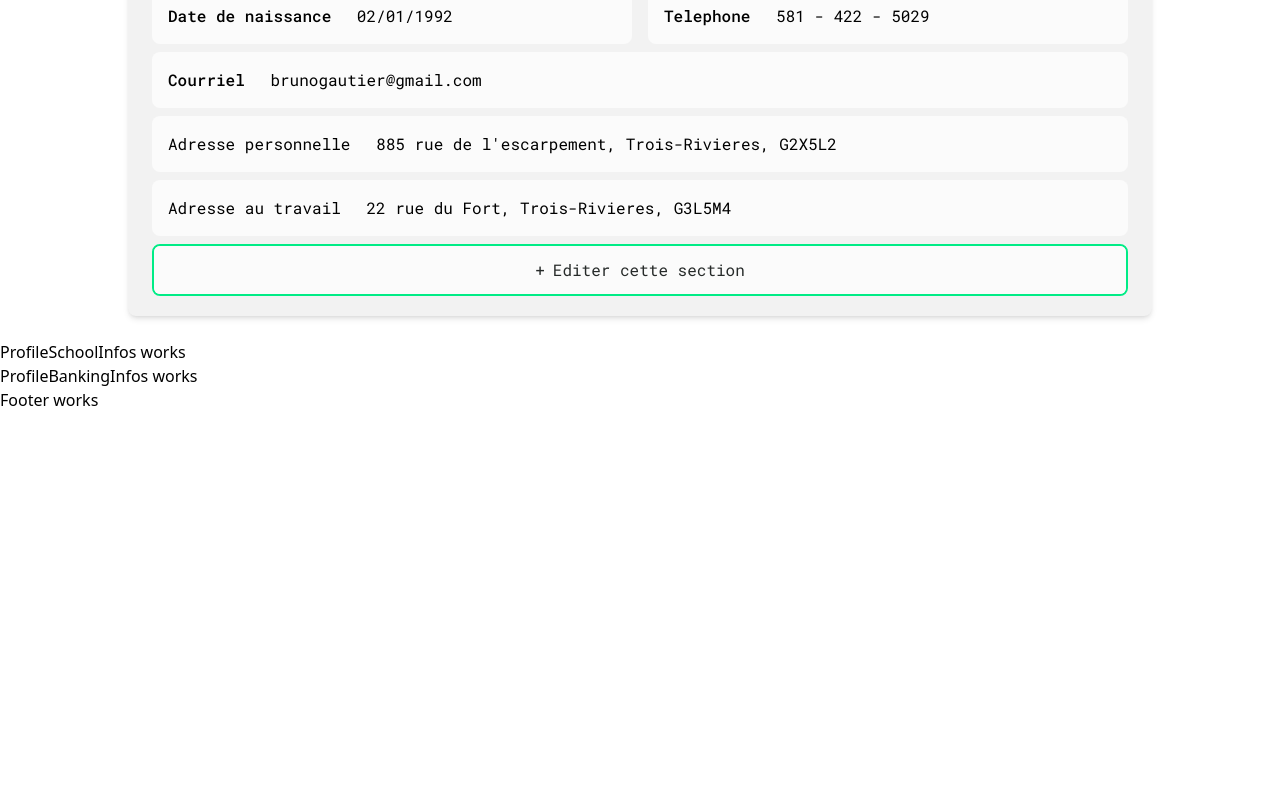
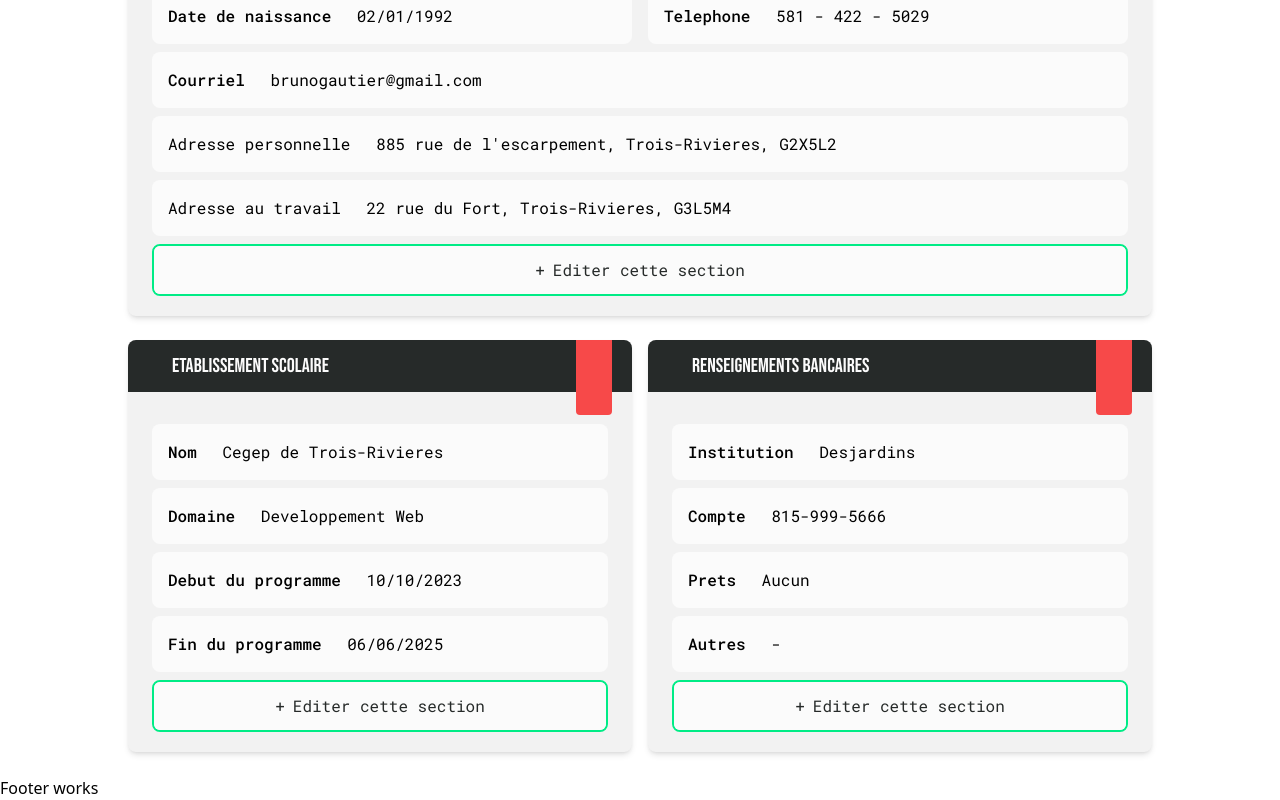
Before and after one commit to Big-pun/projet-synthese, a Vue app: page /espace-client/profil in a window 1280 px wide. Shown: the part 688-1488 px from the top of the page. Before the commit the page ends 1100 px from the top, so only its background shows below. Built offline with nearby package versions, Linux system fonts and the light colour scheme.

Commit message:
base 2 composants

```diff
--- a/src/components/profile/ProfileBankingInfos.vue
+++ b/src/components/profile/ProfileBankingInfos.vue
@@ -1,8 +1,81 @@
 <script setup>
+import { ref, reactive } from 'vue';
+
+// État pour le survol
+const hovered = ref(false);
+
+// Données bancaires (à remplacer par une API plus tard)
+const bankingData = reactive({
+  institution: 'Desjardins',
+  compte: '815-999-5666',
+  prets: 'Aucun',
+  autres: '-'
+});
+
+// Fonction pour ouvrir le modal d'édition (à implémenter plus tard)
+function openEditModal() {
+  // Cette fonction sera implémentée avec le backend
+  console.log('Ouverture du modal d\'édition bancaire');
+}
 </script>
 
 <template>
-  <p>ProfileBankingInfos works</p>
+  <div class="font-roboto w-full bg-light-gray rounded-lg shadow-md mb-6 pb-1 transition-all duration-200"
+       @mouseenter="hovered = true"
+       @mouseleave="hovered = false">
+
+    <!-- En-tête de la section avec barre de couleur -->
+    <div class="flex items-center justify-between mb-4 p-3 rounded-t-lg bg-gray relative">
+      <h3 class="text-white ml-8">Renseignements bancaires</h3>
+
+      <!-- Rectangle coloré à droite -->
+      <svg width="36" height="75" viewBox="0 0 36 75" fill="none" xmlns="http://www.w3.org/2000/svg"
+           class="absolute right-5 top-0 rounded-b transition-colors duration-200">
+        <rect width="36" height="75" :fill="hovered ? '#00EC86' : '#F74949'"/>
+      </svg>
+    </div>
+
+    <!-- Contenu des informations bancaires -->
+    <div class="px-6 pt-4 space-y-2">
+      <!-- Institution -->
+      <div class="rounded-lg bg-white p-4 flex flex-row items-center">
+        <p class="font-medium responsive-margin">Institution</p>
+        <p>{{ bankingData.institution || 'Non spécifié' }}</p>
+      </div>
+
+      <!-- Numéro de compte -->
+      <div class="rounded-lg bg-white p-4 flex flex-row items-center">
+        <p class="font-medium responsive-margin">Compte</p>
+        <p>{{ bankingData.compte || 'Non spécifié' }}</p>
+      </div>
+
+      <!-- Prêts -->
+      <div class="rounded-lg bg-white p-4 flex flex-row items-center">
+        <p class="font-medium responsive-margin">Prets</p>
+        <p>{{ bankingData.prets || 'Non spécifié' }}</p>
+      </div>
+
+      <!-- Autres informations -->
+      <div class="rounded-lg bg-white p-4 flex flex-row items-center mb-2">
+        <p class="font-medium responsive-margin">Autres</p>
+        <p>{{ bankingData.autres || 'Non spécifié' }}</p>
+      </div>
+    </div>
+
+    <!-- Bouton d'édition -->
+    <div class="mx-6 mt-2 mb-4 border-2 border-accent1 rounded-lg overflow-hidden">
+      <button
+        @click="openEditModal"
+        class="w-full py-3 px-4 flex items-center justify-center transition-colors duration-200 text-gray"
+        :class="hovered ? 'text-white bg-accent1' : 'bg-white'">
+        <span class="mr-2">+</span> Editer cette section
+      </button>
+    </div>
+  </div>
 </template>
 
-<style></style>
+<style scoped>
+.responsive-margin {
+  margin-right: clamp(1rem, 2vw, 3rem); /* Marge dynamique */
+}
+</style>
--- a/src/components/profile/ProfileSchoolInfos.vue
+++ b/src/components/profile/ProfileSchoolInfos.vue
@@ -1,8 +1,81 @@
 <script setup>
+import { ref, reactive } from 'vue';
+
+// État pour le survol
+const hovered = ref(false);
+
+// Données scolaires (à remplacer par une API plus tard)
+const schoolData = reactive({
+  nom: 'Cegep de Trois-Rivieres',
+  domaine: 'Developpement Web',
+  debutProgramme: '10/10/2023',
+  finProgramme: '06/06/2025'
+});
+
+// Fonction pour ouvrir le modal d'édition (à implémenter plus tard)
+function openEditModal() {
+  // Cette fonction sera implémentée avec le backend
+  console.log('Ouverture du modal d\'édition');
+}
 </script>
 
 <template>
-  <p>ProfileSchoolInfos works</p>
+  <div class="font-roboto w-full bg-light-gray rounded-lg shadow-md mb-6 pb-1 transition-all duration-200"
+       @mouseenter="hovered = true"
+       @mouseleave="hovered = false">
+
+    <!-- En-tête de la section avec barre de couleur -->
+    <div class="flex items-center justify-between mb-4 p-3 rounded-t-lg bg-gray relative">
+      <h3 class="text-white ml-8">Etablissement scolaire</h3>
+
+      <!-- Rectangle coloré à droite -->
+      <svg width="36" height="75" viewBox="0 0 36 75" fill="none" xmlns="http://www.w3.org/2000/svg"
+           class="absolute right-5 top-0 rounded-b transition-colors duration-200">
+        <rect width="36" height="75" :fill="hovered ? '#00EC86' : '#F74949'"/>
+      </svg>
+    </div>
+
+    <!-- Contenu des informations scolaires -->
+    <div class="px-6 pt-4 space-y-2">
+      <!-- Nom de l'établissement -->
+      <div class="rounded-lg bg-white p-4 flex flex-row items-center">
+        <p class="font-medium responsive-margin">Nom</p>
+        <p>{{ schoolData.nom || 'Non spécifié' }}</p>
+      </div>
+
+      <!-- Domaine d'études -->
+      <div class="rounded-lg bg-white p-4 flex flex-row items-center">
+        <p class="font-medium responsive-margin">Domaine</p>
+        <p>{{ schoolData.domaine || 'Non spécifié' }}</p>
+      </div>
+
+      <!-- Début du programme -->
+      <div class="rounded-lg bg-white p-4 flex flex-row items-center">
+        <p class="font-medium responsive-margin">Debut du programme</p>
+        <p>{{ schoolData.debutProgramme || 'Non spécifié' }}</p>
+      </div>
+
+      <!-- Fin du programme -->
+      <div class="rounded-lg bg-white p-4 flex flex-row items-center mb-2">
+        <p class="font-medium responsive-margin">Fin du programme</p>
+        <p>{{ schoolData.finProgramme || 'Non spécifié' }}</p>
+      </div>
+    </div>
+
+    <!-- Bouton d'édition -->
+    <div class="mx-6 mt-2 mb-4 border-2 border-accent1 rounded-lg overflow-hidden">
+      <button
+        @click="openEditModal"
+        class="w-full py-3 px-4 flex items-center justify-center transition-colors duration-200 text-gray"
+        :class="hovered ? 'text-white bg-accent1' : 'bg-white'">
+        <span class="mr-2">+</span> Editer cette section
+      </button>
+    </div>
+  </div>
 </template>
 
-<style></style>
+<style scoped>
+.responsive-margin {
+  margin-right: clamp(1rem, 2vw, 3rem); /* Marge dynamique */
+}
+</style>
--- a/src/view/ProfileView.vue
+++ b/src/view/ProfileView.vue
@@ -9,8 +9,12 @@ import ProfileSchoolInfos from '@/components/profile/ProfileSchoolInfos.vue';
     <p class="font-bold">CONTENU PAGE PROFILE</p>
     <ProfilePreview></ProfilePreview>
     <ProfilePersonnalInfos></ProfilePersonnalInfos>
-    <ProfileSchoolInfos></ProfileSchoolInfos>
-    <ProfileBankingInfos></ProfileBankingInfos>
+
+    <!-- Section avec informations scolaires et bancaires côte à côte -->
+    <div class="grid grid-cols-1 md:grid-cols-2 gap-4 max-w-screen-lg mx-auto">
+      <ProfileSchoolInfos></ProfileSchoolInfos>
+      <ProfileBankingInfos></ProfileBankingInfos>
+    </div>
   </template>
 
 <style>
```
